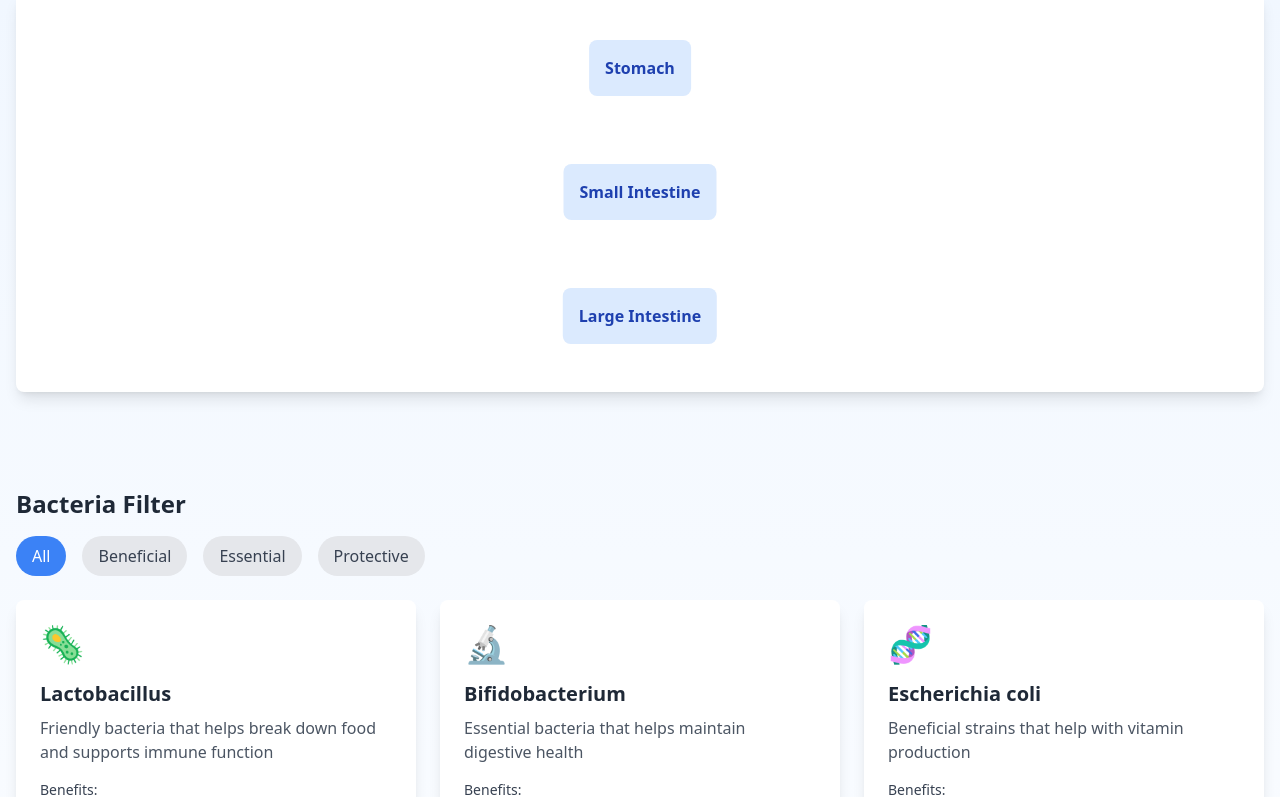
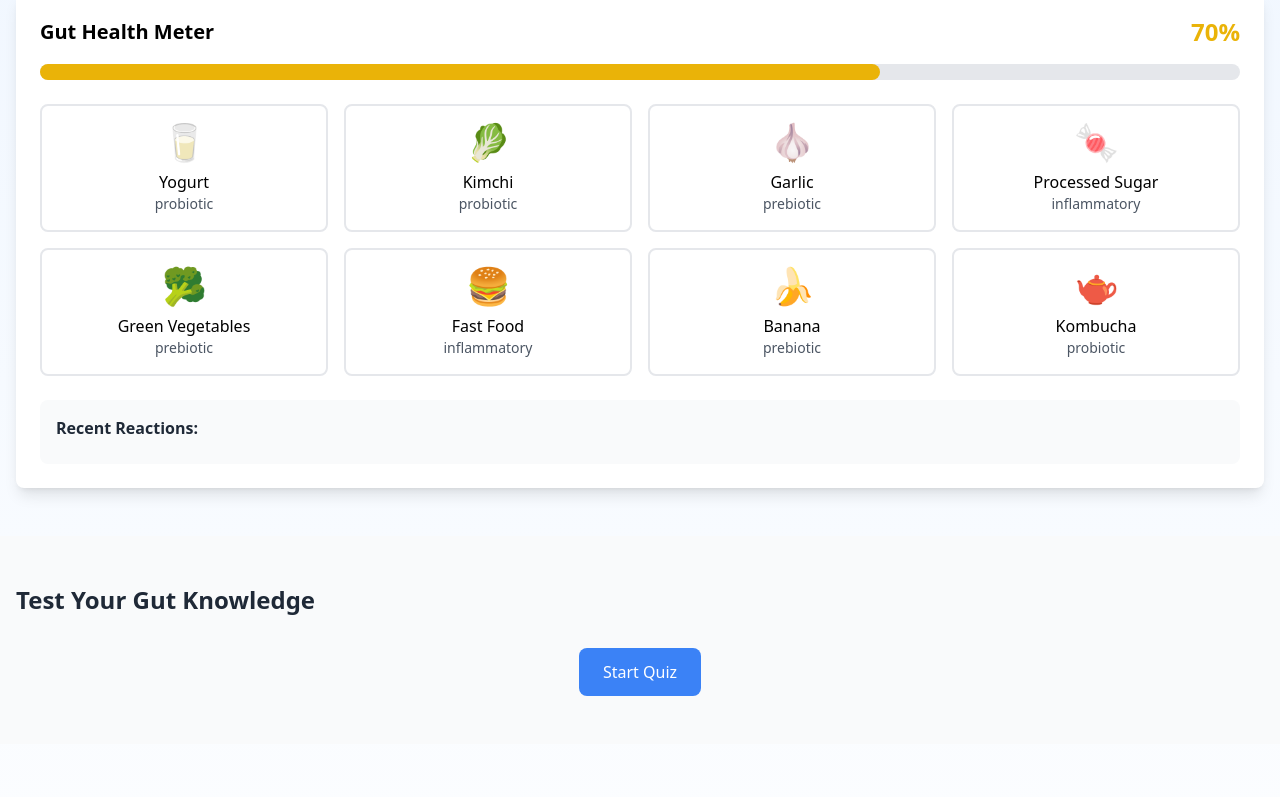
Before and after one commit to smriti7890/gut-health-app, a Next.js app: page / in a window 1280 px wide. Shown: the part 220-1017 px from the top of the page. Built offline with nearby package versions, Linux system fonts and the light colour scheme.

Commit message:
Add food simulator

```diff
--- a/pages/index.tsx
+++ b/pages/index.tsx
@@ -1,81 +1,88 @@
 import { useState } from 'react';
 
-interface BacteriaInfo {
+interface FoodItem {
   name: string;
+  category: 'probiotic' | 'prebiotic' | 'inflammatory' | 'neutral';
+  icon: string;
+  effect: string;
+  impact: 'positive' | 'negative' | 'neutral';
   description: string;
-  benefits: string[];
-  location: string;
-  icon: string;
-  category: 'beneficial' | 'essential' | 'protective';
 }
 
-interface DigestiveOrgan {
-  name: string;
-  description: string;
-  role: string;
-  bacteria: string[];
-  position: string;
+interface GutReaction {
+  message: string;
+  healthImpact: number;
+  color: string;
 }
 
-interface QuizQuestion {
-  question: string;
-  options: string[];
-  correctAnswer: number;
-  explanation: string;
-}
-
-const bacteriaData: BacteriaInfo[] = [
+const foodItems: FoodItem[] = [
   {
-    name: 'Lactobacillus',
-    description: 'Friendly bacteria that helps break down food and supports immune function',
-    benefits: ['Improves digestion', 'Produces vitamin K', 'Fights harmful bacteria'],
-    location: 'Small intestine and colon',
-    icon: '🦠',
-    category: 'beneficial'
+    name: 'Yogurt',
+    category: 'probiotic',
+    icon: '🥛',
+    effect: 'Adds beneficial bacteria',
+    impact: 'positive',
+    description: 'Rich in probiotics that support gut flora'
   },
   {
-    name: 'Bifidobacterium',
-    description: 'Essential bacteria that helps maintain digestive health',
-    benefits: ['Supports immune system', 'Produces B vitamins', 'Helps absorb nutrients'],
-    location: 'Large intestine',
-    icon: '🔬',
-    category: 'essential'
+    name: 'Kimchi',
+    category: 'probiotic',
+    icon: '🥬',
+    effect: 'Enhances gut diversity',
+    impact: 'positive',
+    description: 'Fermented vegetables full of healthy bacteria'
   },
   {
-    name: 'Escherichia coli',
-    description: 'Beneficial strains that help with vitamin production',
-    benefits: ['Produces vitamin K2', 'Helps digest food', 'Prevents harmful bacterial growth'],
-    location: 'Large intestine',
-    icon: '🧬',
-    category: 'protective'
+    name: 'Garlic',
+    category: 'prebiotic',
+    icon: '🧄',
+    effect: 'Feeds good bacteria',
+    impact: 'positive',
+    description: 'Prebiotic that helps beneficial bacteria thrive'
+  },
+  {
+    name: 'Processed Sugar',
+    category: 'inflammatory',
+    icon: '🍬',
+    effect: 'Disrupts gut balance',
+    impact: 'negative',
+    description: 'Can lead to inflammation and bacterial imbalance'
+  },
+  {
+    name: 'Green Vegetables',
+    category: 'prebiotic',
+    icon: '🥦',
+    effect: 'Supports gut health',
+    impact: 'positive',
+    description: 'High in fiber and nutrients for gut health'
+  },
+  {
+    name: 'Fast Food',
+    category: 'inflammatory',
+    icon: '🍔',
+    effect: 'Increases inflammation',
+    impact: 'negative',
+    description: 'Can disturb gut bacterial balance'
+  },
+  {
+    name: 'Banana',
+    category: 'prebiotic',
+    icon: '🍌',
+    effect: 'Feeds beneficial bacteria',
+    impact: 'positive',
+    description: 'Contains prebiotics that support gut health'
+  },
+  {
+    name: 'Kombucha',
+    category: 'probiotic',
+    icon: '🫖',
+    effect: 'Adds beneficial yeasts',
+    impact: 'positive',
+    description: 'Fermented tea with probiotics and antioxidants'
   }
 ];
 
-const digestiveSystem: DigestiveOrgan[] = [
-  {
-    name: 'Stomach',
-    description: 'Breaks down food using acid and enzymes',
-    role: 'Initial digestion and protein breakdown',
-    bacteria: ['Lactobacillus'],
-    position: 'top-1/3'
-  },
-  {
-    name: 'Small Intestine',
-    description: 'Absorbs nutrients from digested food',
-    role: 'Nutrient absorption and further digestion',
-    bacteria: ['Lactobacillus', 'Bifidobacterium'],
-    position: 'middle'
-  },
-  {
-    name: 'Large Intestine',
-    description: 'Absorbs water and processes waste',
-    role: 'Water absorption and bacterial fermentation',
-    bacteria: ['Bifidobacterium', 'Escherichia coli'],
-    position: 'bottom-1/3'
-  }
-];
-
-const quizQuestions: QuizQuestion[] = [
+const quizQuestions = [
   {
     question: 'What percentage of your immune system is located in your gut?',
     options: ['30%', '50%', '70%', '90%'],
@@ -105,7 +112,9 @@ const symptoms = [
 ];
 
 export default function Home() {
-  const [selectedOrgan, setSelectedOrgan] = useState<string | null>(null);
+  const [selectedFood, setSelectedFood] = useState<FoodItem | null>(null);
+  const [gutHealth, setGutHealth] = useState<number>(70);
+  const [recentReactions, setRecentReactions] = useState<string[]>([]);
   const [activeFilter, setActiveFilter] = useState<string>('all');
   const [quizStarted, setQuizStarted] = useState<boolean>(false);
   const [currentQuestion, setCurrentQuestion] = useState<number>(0);
@@ -114,11 +123,27 @@ export default function Home() {
   const [selectedSymptoms, setSelectedSymptoms] = useState<string[]>([]);
   const [showSymptomResults, setShowSymptomResults] = useState<boolean>(false);
 
+  const handleFoodSelect = (food: FoodItem) => {
+    setSelectedFood(food);
+    const healthChange = food.impact === 'positive' ? 5 : food.impact === 'negative' ? -5 : 0;
+    const newHealth = Math.min(Math.max(gutHealth + healthChange, 0), 100);
+    setGutHealth(newHealth);
+    setRecentReactions(prev => [
+      `${food.icon} ${food.name}: ${food.effect}`,
+      ...prev.slice(0, 4)
+    ]);
+  };
+
+  const getHealthColor = () => {
+    if (gutHealth > 70) return 'text-green-500';
+    if (gutHealth > 40) return 'text-yellow-500';
+    return 'text-red-500';
+  };
+
   const handleAnswerSubmit = (answerIndex: number): void => {
     if (answerIndex === quizQuestions[currentQuestion].correctAnswer) {
       setScore(score + 1);
     }
-
     if (currentQuestion < quizQuestions.length - 1) {
       setCurrentQuestion(currentQuestion + 1);
     } else {
@@ -141,80 +166,64 @@ export default function Home() {
     );
   };
 
-  const filteredBacteria = bacteriaData.filter(bacteria =>
-    activeFilter === 'all' ? true : bacteria.category === activeFilter
-  );
-
   return (
     <main className="min-h-screen bg-gradient-to-b from-blue-50 to-white">
       <header className="bg-white shadow-md">
         <div className="max-w-7xl mx-auto px-4 py-6">
           <h1 className="text-3xl font-bold text-gray-800">Interactive Gut Health Explorer</h1>
-          <p className="text-gray-600 mt-2">Discover and learn about your digestive system</p>
+          <p className="text-gray-600 mt-2">Discover how different foods affect your gut health</p>
         </div>
       </header>
 
       <section className="max-w-7xl mx-auto px-4 py-12">
-        <h2 className="text-2xl font-semibold text-gray-800 mb-4">Digestive System Explorer</h2>
-        <div className="relative bg-white rounded-lg shadow-lg p-6 min-h-[400px]">
-          {digestiveSystem.map((organ) => (
+        <h2 className="text-2xl font-semibold text-gray-800 mb-4">Food Reaction Simulator</h2>
+        <div className="bg-white rounded-lg shadow-lg p-6">
+          <div className="mb-6">
+            <div className="flex items-center justify-between mb-4">
+              <h3 className="text-xl font-semibold">Gut Health Meter</h3>
+              <span className={`text-2xl font-bold ${getHealthColor()}`}>
+                {gutHealth}%
+              </span>
+            </div>
+            <div className="w-full bg-gray-200 rounded-full h-4">
               <div
-              key={organ.name}
-              className={`absolute ${organ.position === 'top-1/3' ? 'top-12' : organ.position === 'middle' ? 'top-1/2 -translate-y-1/2' : 'bottom-12'}
-                left-1/2 transform -translate-x-1/2 cursor-pointer transition-all
-                ${selectedOrgan === organ.name ? 'scale-110' : 'hover:scale-105'}`}
-              onClick={() => setSelectedOrgan(organ.name)}
-            >
-              <div className="bg-blue-100 rounded-lg p-4 text-center">
-                <h3 className="font-semibold text-blue-800">{organ.name}</h3>
-                {selectedOrgan === organ.name && (
-                  <div className="mt-4 animate-fadeIn">
-                    <p className="text-sm text-gray-600">{organ.description}</p>
-                    <p className="text-sm text-blue-700 mt-2">{organ.role}</p>
-                  </div>
-                )}
+                className={`h-4 rounded-full transition-all duration-500 ${
+                  gutHealth > 70 ? 'bg-green-500' : gutHealth > 40 ? 'bg-yellow-500' : 'bg-red-500'
+                }`}
+                style={{ width: `${gutHealth}%` }}
+              ></div>
             </div>
           </div>
-          ))}
-        </div>
-      </section>
 
-      <section className="max-w-7xl mx-auto px-4 py-12">
-        <h2 className="text-2xl font-semibold text-gray-800 mb-4">Bacteria Filter</h2>
-        <div className="flex gap-4 mb-6">
-          {['all', 'beneficial', 'essential', 'protective'].map((filter) => (
+          <div className="grid grid-cols-2 md:grid-cols-4 gap-4 mb-6">
+            {foodItems.map((food) => (
               <button
-              key={filter}
-              onClick={() => setActiveFilter(filter)}
-              className={`px-4 py-2 rounded-full ${
-                activeFilter === filter
-                  ? 'bg-blue-500 text-white'
-                  : 'bg-gray-200 text-gray-700 hover:bg-gray-300'
-              }`}
+                key={food.name}
+                onClick={() => handleFoodSelect(food)}
+                className="p-4 rounded-lg border-2 border-gray-200 hover:border-blue-500 transition-all transform hover:-translate-y-1"
               >
-              {filter.charAt(0).toUpperCase() + filter.slice(1)}
+                <div className="text-4xl mb-2">{food.icon}</div>
+                <div className="font-medium">{food.name}</div>
+                <div className="text-sm text-gray-600">{food.category}</div>
               </button>
             ))}
           </div>
-        <div className="grid grid-cols-1 md:grid-cols-3 gap-6">
-          {filteredBacteria.map((bacteria) => (
-            <div
-              key={bacteria.name}
-              className="bg-white rounded-lg shadow-lg p-6 hover:shadow-xl transition-all transform hover:-translate-y-1"
-            >
-              <div className="text-4xl mb-4 animate-pulse">{bacteria.icon}</div>
-              <h3 className="text-xl font-semibold text-gray-800 mb-2">{bacteria.name}</h3>
-              <p className="text-gray-600 mb-4">{bacteria.description}</p>
-              <div className="space-y-2">
-                <p className="text-sm font-medium text-gray-700">Benefits:</p>
-                <ul className="list-disc list-inside text-gray-600 text-sm">
-                  {bacteria.benefits.map((benefit) => (
-                    <li key={benefit}>{benefit}</li>
+
+          {selectedFood && (
+            <div className="bg-blue-50 p-4 rounded-lg mb-6">
+              <h4 className="font-semibold text-blue-800 mb-2">Food Effect:</h4>
+              <p className="text-gray-700">{selectedFood.description}</p>
+            </div>
+          )}
+
+          <div className="bg-gray-50 p-4 rounded-lg">
+            <h4 className="font-semibold text-gray-800 mb-2">Recent Reactions:</h4>
+            <ul className="space-y-2">
+              {recentReactions.map((reaction, index) => (
+                <li key={index} className="text-gray-600">{reaction}</li>
               ))}
             </ul>
           </div>
-            </div>
-          ))}
         </div>
       </section>
 
@@ -293,7 +302,7 @@ export default function Home() {
               <ul className="list-disc list-inside text-gray-700 space-y-2">
                 <li>Consider keeping a food diary to identify trigger foods</li>
                 <li>Monitor your stress levels as they can affect gut health</li>
-                <li>Ensure you're staying hydrated throughout the day</li>
+                <li>Ensure you&apos;re staying hydrated throughout the day</li>
                 <li>Consider consulting with a healthcare professional for personalized advice</li>
               </ul>
             </div>
@@ -304,7 +313,7 @@ export default function Home() {
       <footer className="bg-gray-800 text-white py-8">
         <div className="max-w-7xl mx-auto px-4">
           <p className="text-center text-gray-400">
-            {'Learn more about your gut health by consulting with healthcare professionals'}
+            Learn more about your gut health by consulting with healthcare professionals
           </p>
         </div>
       </footer>
```
Lines whose indentation alone changed are shown as unchanged.
